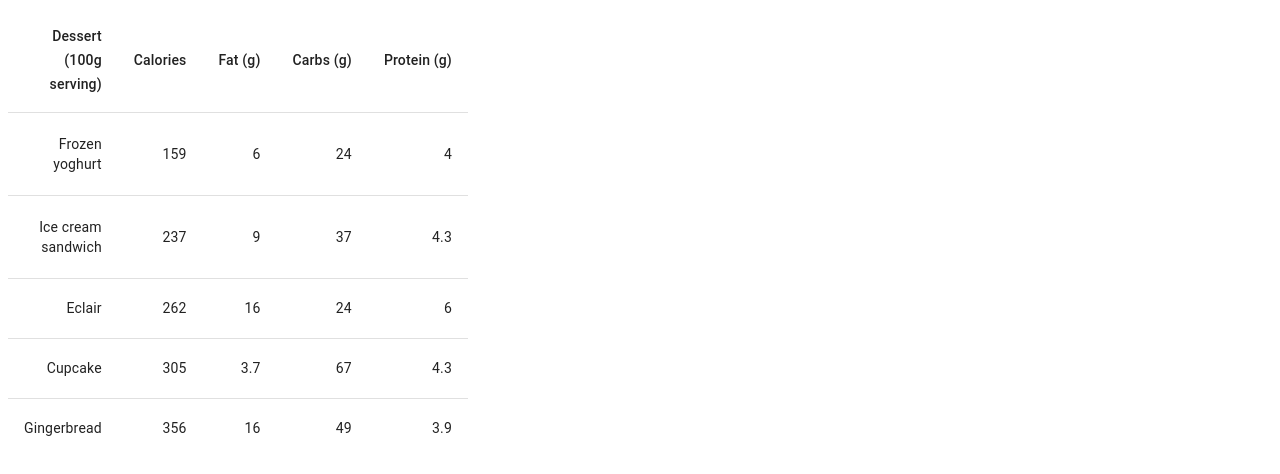
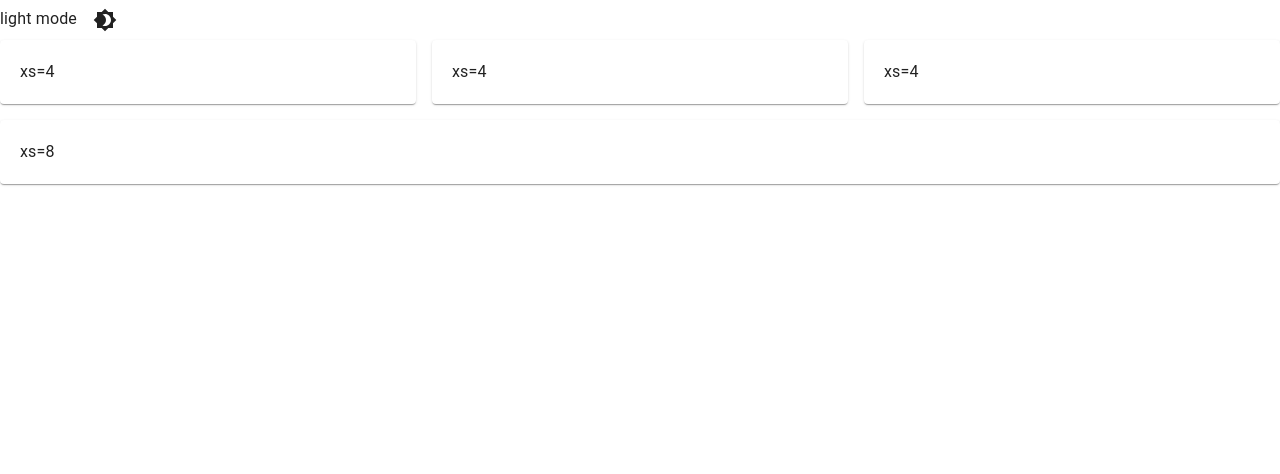
Before and after one commit to bustamad12320/AppTemplate, a React app: page /dashboard in a window 1280 px wide. Shown: the top 474 px of the page. Built offline with nearby package versions, Linux system fonts and the light colour scheme.

Commit message:
Added grid layout and dark/light mode toggle

```diff
--- a/package.json
+++ b/package.json
@@ -14,15 +14,18 @@
     "@babel/preset-typescript": "7.23.0",
     "@emotion/react": "11.11.1",
     "@emotion/styled": "11.11.0",
+    "@mui/icons-material": "5.14.15",
     "@mui/material": "5.14.15",
     "@mui/styled-engine": "5.14.15",
     "@mui/system": "5.14.15",
+    "@mui/x-data-grid": "6.17.0",
     "@types/react-dom": "18.2.10",
     "babel-loader": "9.1.3",
     "html-loader": "4.2.0",
     "html-webpack-plugin": "5.5.3",
     "react": "18.2.0",
     "react-dom": "18.2.0",
+    "react-pro-sidebar": "1.1.0-alpha.1",
     "react-router": "6.16.0",
     "react-router-dom": "6.16.0",
     "ts-loader": "9.4.4",
--- a/src/index.html
+++ b/src/index.html
@@ -6,6 +6,6 @@
         <meta name="viewport" content="width=device-width, initial-scale=1.0">
     </head>
     <body>
-        <div id="court-tracker"></div>
+        <div id="marathon-planner"></div>
     </body>
 </html>
--- a/src/js/App.tsx
+++ b/src/js/App.tsx
@@ -2,26 +2,41 @@ import React from "react";
 import {BrowserRouter as Router, Route, Routes} from "react-router-dom";
 import { createRoot } from 'react-dom/client';
 import {RunDashboard} from "./components/RunDashboard";
+import {Box, createTheme} from "@mui/system";
+import {CssBaseline, IconButton, PaletteMode, ThemeProvider, useMediaQuery, useTheme} from "@mui/material";
+import {ModeToggle} from "./ModeToggle";
+import {Brightness1, Brightness4, Brightness7} from "@mui/icons-material";
 
-function Dashboard() {
+function Default() {
     return <div>
-        Dashboard
+        Default
     </div>
 }
 
+const mainStyle = {
+    padding: '0px, 24px',
+    maxWidth: '85rem',
+    margin: 'auto'
+}
+
+export const ColorModeContext = React.createContext({ toggleColorMode: () => {} });
+
 export const App = () => {
     return (
-        <div>
-            <Router>
-                <Routes>
-                    <Route path={"/dashboard"} element={<RunDashboard/>}/>
-                    <Route path={"*"} element={<Dashboard/>}/>
-                </Routes>
-            </Router>
-        </div>
+        <ModeToggle>
+            <Box sx={mainStyle}>
+                <CssBaseline/>
+                <Router>
+                    <Routes>
+                        <Route path={"/dashboard"} element={<RunDashboard/>}/>
+                        <Route path={"*"} element={<Default/>}/>
+                    </Routes>
+                </Router>
+            </Box>
+        </ModeToggle>
     );
 }
 
-const entryPoint = document.getElementById('court-tracker');
+const entryPoint = document.getElementById('marathon-planner');
 const root = createRoot(entryPoint);
 root.render(<App/>);
--- /dev/null
+++ b/src/js/ModeToggle.tsx
@@ -0,0 +1,46 @@
+import React, {JSXElementConstructor, ReactElement} from "react";
+import {ThemeProvider, createTheme} from "@mui/material/styles";
+import {ColorModeContext} from "./App";
+import {Mode} from "@mui/system/cssVars/useCurrentColorScheme";
+import {IconButton, useTheme} from "@mui/material";
+import {Brightness4, Brightness7} from "@mui/icons-material";
+
+interface ModeToggleProps {
+    children: React.ReactElement;
+}
+
+export const ModeToggle = ({children}: ModeToggleProps): React.ReactNode => {
+    const [mode, setMode] = React.useState<'light' | 'dark'>('light');
+    const colorMode = React.useMemo(
+        () => ({
+            toggleColorMode: () => {
+                setMode((prevMode) => (prevMode === 'light' ? 'dark' : 'light'));
+            },
+        }),
+        [],
+    );
+
+    const theme = React.useMemo(
+        () =>
+            createTheme({
+                palette: {
+                    mode,
+                },
+            }),
+        [mode],
+    );
+
+
+
+    return (
+        <ColorModeContext.Provider value={colorMode}>
+            <ThemeProvider theme={theme}>
+                {theme.palette.mode} mode
+                <IconButton sx={{ ml: 1 }} onClick={colorMode.toggleColorMode} color="inherit">
+                    {theme.palette.mode === 'dark' ? <Brightness7 /> : <Brightness4 />}
+                </IconButton>
+                {children}
+            </ThemeProvider>
+        </ColorModeContext.Provider>
+    );
+}
--- a/src/js/components/RunDashboard.tsx
+++ b/src/js/components/RunDashboard.tsx
@@ -1,7 +1,39 @@
 import React from 'react';
-import {RunsTable} from "./SharedComponents/RunsTable";
+import {Grid, Paper} from "@mui/material";
+import {Box, createTheme} from "@mui/system";
+
+const theme = createTheme();
+
+const containerStyle = {
+    display: 'grid',
+    gridTemplateColumns: '1fr',
+    '@media (min-width: 768px)': {
+        gridTemplateColumns: '1fr 1fr 1fr',
+    },
+}
+
+const dataCardStyle = {
+    padding: '20px'
+}
+
+
 export const RunDashboard = () => {
-    return <div>
-        <RunsTable/>
-    </div>
+    return (
+        <Box>
+            <Grid container gap={2} sx={containerStyle}>
+                <Grid>
+                    <Paper sx={dataCardStyle}> xs=4 </Paper>
+                </Grid>
+                <Grid>
+                    <Paper sx={dataCardStyle}> xs=4 </Paper>
+                </Grid>
+                <Grid>
+                    <Paper sx={dataCardStyle}> xs=4 </Paper>
+                </Grid>
+            </Grid>
+            <Grid xs={12} marginY={2}>
+                <Paper sx={dataCardStyle}> xs=8 </Paper>
+            </Grid>
+        </Box>
+    );
 }
--- a/src/js/components/SharedComponents/RunsTable.tsx
+++ b/src/js/components/SharedComponents/RunsTable.tsx
@@ -12,8 +12,8 @@ import {
 } from "@mui/material";
 
 const tableStyle = {
-    width: 450,
-    height: 450,
+    width: 150,
+    height: 150,
     position: 'absolute'
 };
 
@@ -22,10 +22,7 @@ export const RunsTable = () => {
 
     const rows = [
         createData('Frozen yoghurt', 159, 6.0, 24, 4.0),
-        createData('Ice cream sandwich', 237, 9.0, 37, 4.3),
-        createData('Eclair', 262, 16.0, 24, 6.0),
-        createData('Cupcake', 305, 3.7, 67, 4.3),
-        createData('Gingerbread', 356, 16.0, 49, 3.9),
+        createData('Ice cream sandwich', 237, 9.0, 37, 4.3)
     ];
 
     return (
--- /dev/null
+++ b/src/theme/DarkTheme.ts
@@ -0,0 +1,16 @@
+import {ThemeOptions} from "@mui/material";
+
+
+const DarkTheme: ThemeOptions = {
+    palette: {
+        mode: 'dark',
+        primary: {
+            main: '#ff0000'
+        },
+        secondary: {
+            main: '#7000ff'
+        }
+    }
+}
+
+export default DarkTheme;
--- /dev/null
+++ b/src/theme/LightTheme.ts
@@ -0,0 +1,16 @@
+import {ThemeOptions} from "@mui/material";
+
+
+const LightTheme: ThemeOptions = {
+    palette: {
+        mode: 'light',
+        primary: {
+            main: '#ffff00'
+        },
+        secondary: {
+            main: '#ff8400'
+        }
+    }
+}
+
+export default LightTheme;
```
Also changed, not shown: 1 other file (tests, documents, lock files or other folders).
